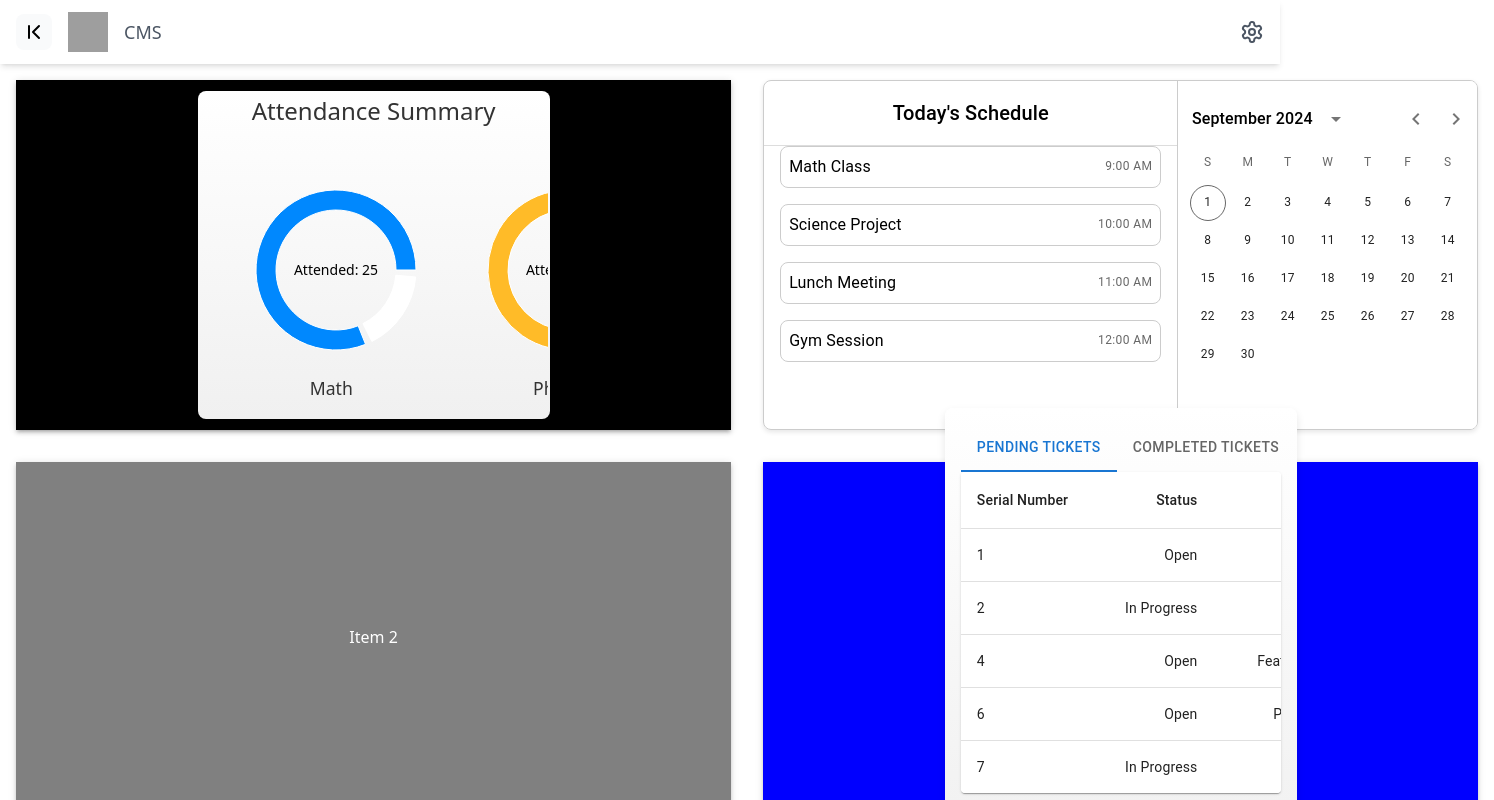
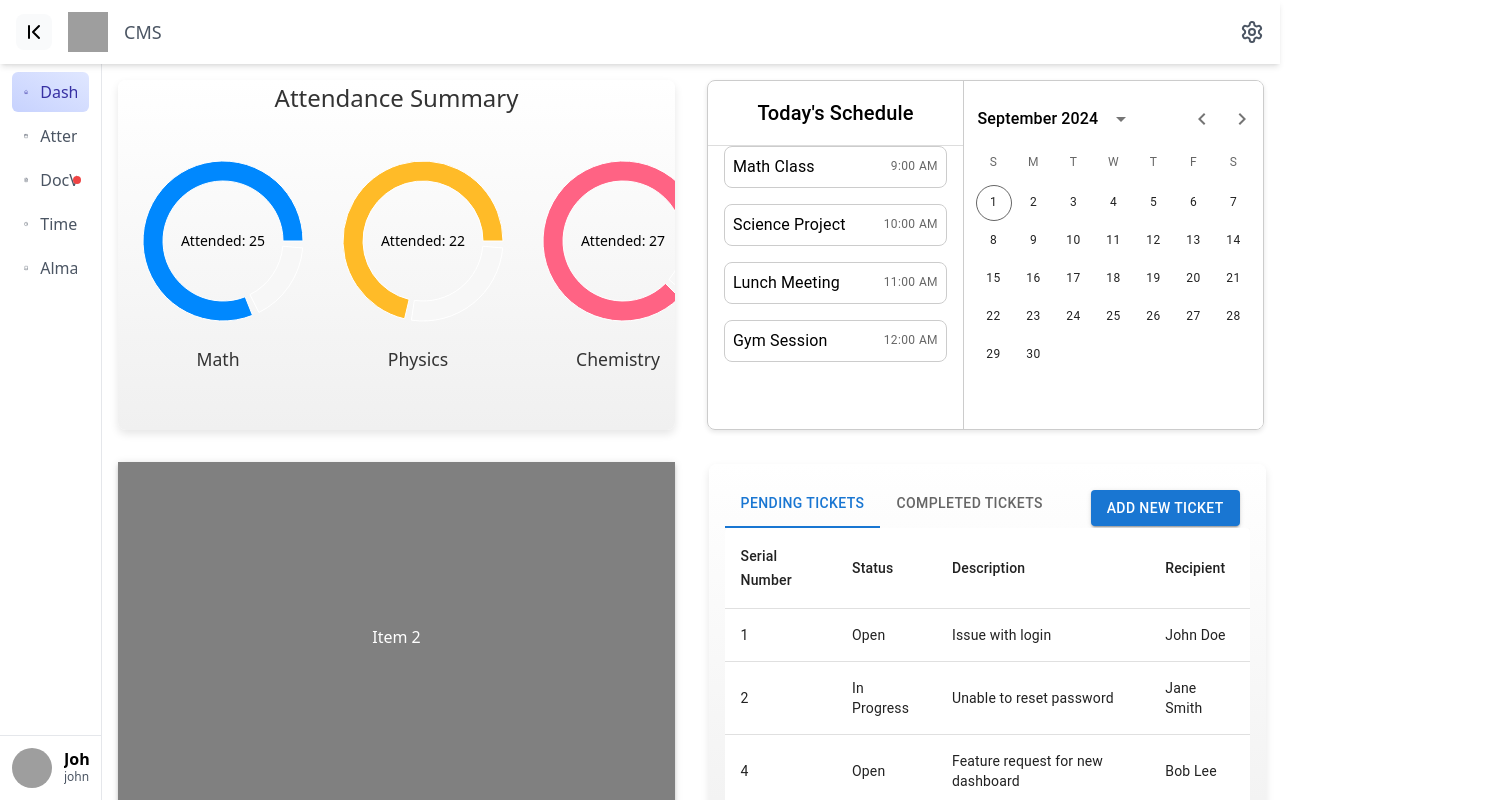
Before and after one commit to Nokesh11/FSD_G14_MY, a React (Create React App) app in the folder frontend/: page /dashboard in a window 1280 px wide. Shown: the top 800 px of the page, 1494 px wide, since content can reach past the window. Built offline with nearby package versions, Linux system fonts and the light colour scheme; grey boxes are pictures that could not be loaded.

Commit message:
integrated attendance chart successfully. however, the ticket table is giving an issue with varying table size depending on the tabs and minor inconsistent css

```diff
--- a/frontend/src/components/AttendanceChart.jsx
+++ b/frontend/src/components/AttendanceChart.jsx
@@ -13,12 +13,12 @@ const subjects = [
 
 // Colors for attended portion (unattended will be white)
 const COLORS = [
-    ['#0088FE', '#FFFFFF'], // Math
-    ['#FFBB28', '#FFFFFF'], // Physics
-    ['#FF6384', '#FFFFFF'], // Chemistry
-    ['#4BC0C0', '#FFFFFF'], // Biology
-    ['#9966FF', '#FFFFFF'], // English
-    ['#66FF66', '#FFFFFF'], // History
+    ['#0088FE', '#f7f7f7'], // Math
+    ['#FFBB28', '#f7f7f7'], // Physics
+    ['#FF6384', '#f7f7f7'], // Chemistry
+    ['#4BC0C0', '#f7f7f7'], // Biology
+    ['#9966FF', '#f7f7f7'], // English
+    ['#66FF66', '#f7f7f7'], // History
 ];
 
 export default class AttendanceChart extends PureComponent {
@@ -70,9 +70,10 @@ export default class AttendanceChart extends PureComponent {
 // Simple card styles
 const styles = {
     card: {
-        width: '51.5%',
-        margin: '0.1rem',
-        padding: '0.1rem',
+        width: '100%',
+        height: '100%',
+        // margin: '0.1rem',
+        // padding: '0.1rem',
         boxShadow: '0 4px 8px rgba(0, 0, 0, 0.1)',
         borderRadius: '8px',
         backgroundImage: 'linear-gradient(to bottom, #ffffff, #f0f0f0)',
@@ -88,15 +89,15 @@ const styles = {
         display: 'flex',
         flexDirection: 'row',
         overflowX: 'scroll', // Enable horizontal scroll
-        padding: '1rem',
+        paddingBottom: '1rem',
     },
     chartContainer: {
         flex: '0 0 auto', // Prevent charts from shrinking
-        margin: '0 1rem', // Add space between charts
+        // margin: '0 1rem', // Add space between charts
         textAlign: 'center',
     },
     subjectLabel: {
-        marginTop: '10px',
+        margin: '10px',
         fontSize: '1.1em',
         color: '#333',
     },
--- a/frontend/src/components/TicketTable.jsx
+++ b/frontend/src/components/TicketTable.jsx
@@ -34,6 +34,7 @@ const completedRows = [
     createTicketData(3, 'Closed', 'Bug in payment gateway', 'Alice Johnson'),
     createTicketData(5, 'Resolved', 'UI glitch on homepage', 'Charlie Brown'),
     createTicketData(8, 'Resolved', 'Performance optimization', 'Daniel James'),
+    createTicketData(9, 'Resolved', 'Code optimization', 'Charlie James'),
 ];
 
 // Main component with tabs and new ticket functionality
@@ -69,14 +70,21 @@ export default function TicketTableWithTabs() {
 
     // Table rendering function
     const renderTable = (rows) => (
-        <TableContainer component={Paper} sx={{ maxWidth: "100%", overflowY: 'auto', overflowX: 'auto' }}>
-            <Table stickyHeader sx={{ minWidth: 650 }} aria-label="ticket table">
+        <React.Fragment>
+            <TableContainer
+                component={Paper}
+                sx={{
+                    maxHeight: 400, // Set max height for scrollable table
+                    overflowY: 'auto', // Enable vertical scrolling
+                }}
+            >
+                <Table stickyHeader sx={{ minWidth: "50%" }} aria-label="ticket table">
                     <TableHead>
                         <TableRow>
                             <TableCell>Serial Number</TableCell>
-                        <TableCell align="right">Status</TableCell>
-                        <TableCell align="right">Description</TableCell>
-                        <TableCell align="right">Recipient</TableCell>
+                            <TableCell>Status</TableCell>
+                            <TableCell>Description</TableCell>
+                            <TableCell>Recipient</TableCell>
                         </TableRow>
                     </TableHead>
                     <TableBody>
@@ -88,31 +96,28 @@ export default function TicketTableWithTabs() {
                                 <TableCell component="th" scope="row">
                                     {ticket.serial}
                                 </TableCell>
-                            <TableCell align="right">{ticket.status}</TableCell>
-                            <TableCell align="right">{ticket.description}</TableCell>
-                            <TableCell align="right">{ticket.recipient}</TableCell>
+                                <TableCell>{ticket.status}</TableCell>
+                                <TableCell>{ticket.description}</TableCell>
+                                <TableCell>{ticket.recipient}</TableCell>
                             </TableRow>
                         ))}
                     </TableBody>
                 </Table>
             </TableContainer>
+        </React.Fragment>
     );
 
     return (
         <div style={styles.card}>
-            <Box sx={{ width: '100%' }}>
-                <Tabs value={tabIndex} onChange={handleTabChange} aria-label="ticket tabs">
-                    <Tab label="Pending Tickets" />
-                    <Tab label="Completed Tickets" />
-                </Tabs>
-
-                {/* Render table based on selected tab */}
-                {tabIndex === 0 && renderTable(pendingRows)}
-                {tabIndex === 1 && renderTable(completedRows)}
-
+            <Box sx={{ width: '100%', height: '100%', position: 'relative' }}>
                 {/* New Ticket Button */}
-                {tabIndex === 0 && (
-                    <Button variant="contained" color="primary" onClick={handleOpenDialog} style={styles.newTicketButton}>
+                {(
+                    <Button
+                        variant="contained"
+                        color="primary"
+                        onClick={handleOpenDialog}
+                        style={styles.newTicketButton}
+                    >
                         Add New Ticket
                     </Button>
                 )}
@@ -142,10 +147,25 @@ export default function TicketTableWithTabs() {
                         />
                     </DialogContent>
                     <DialogActions>
-                        <Button onClick={handleCloseDialog} color="secondary">Cancel</Button>
-                        <Button onClick={handleSubmit} color="primary">Submit</Button>
+                        <Button onClick={handleCloseDialog} color="secondary">
+                            Cancel
+                        </Button>
+                        <Button onClick={handleSubmit} color="primary">
+                            Submit
+                        </Button>
                     </DialogActions>
                 </Dialog>
+
+                <Tabs value={tabIndex} onChange={handleTabChange} aria-label="ticket tabs">
+                    <Tab label="Pending Tickets" />
+                    <Tab label="Completed Tickets" />
+                </Tabs>
+
+                {/* Render table based on selected tab */}
+                <Box sx={{ height: '85%', position: 'relative', overflow: 'hidden' }}>
+                    {tabIndex === 0 && renderTable(pendingRows)}
+                    {tabIndex === 1 && renderTable(completedRows)}
+                </Box>
             </Box>
         </div>
     );
@@ -154,16 +174,17 @@ export default function TicketTableWithTabs() {
 // Simple card styles
 const styles = {
     card: {
-        width: '51.5%',
+        width: '100%',
+        height: '100%', // Full height of the viewport
         margin: '0.1rem',
         padding: '1rem',
         boxShadow: '0 4px 8px rgba(0, 0, 0, 0.1)',
         borderRadius: '8px',
         backgroundImage: 'linear-gradient(to bottom, #ffffff, #f0f0f0)',
-        overflowX: 'auto', // Add horizontal scroll
     },
     newTicketButton: {
-        marginTop: '20px',
-        float: 'right',
+        position: 'absolute',
+        top: '10px',
+        right: '10px',
     },
 };
--- a/frontend/src/pages/StudentDashBoard.jsx
+++ b/frontend/src/pages/StudentDashBoard.jsx
@@ -26,6 +26,7 @@ function StudentDashboard() {
               padding: 2,
               display: "flex",
               flexDirection: "column",
+              overflow: "auto", // Handle overflow better
             }}
           >
             <Grid container spacing={4} sx={{ flexGrow: 1 }}>
@@ -34,13 +35,9 @@ function StudentDashboard() {
                 <Box
                   width="100%"
                   height="350px"
-                  bgcolor="black"
-                  color="white"
                   display="flex"
                   justifyContent="center"
                   alignItems="center"
-                  p={2}
-                  sx={{ boxShadow: 3 }}
                 >
                   <AttendanceChart />
                 </Box>
@@ -64,7 +61,6 @@ function StudentDashboard() {
                       flex: 1,
                       display: "flex",
                       flexDirection: "column",
-                      width: "70%",
                     }}
                   >
                     {/* Fixed Heading */}
@@ -150,14 +146,12 @@ function StudentDashboard() {
               <Grid item xs={12} sm={6}>
                 <Box
                   width="100%"
-                  height="350px"
-                  bgcolor="blue"
-                  color="white"
-                  display="flex"
+                  height="87%"
+                  display="-ms-flexbox"
                   justifyContent="center"
                   alignItems="center"
-                  p={2}
-                  sx={{ boxShadow: 3 }}
+                // p={2}
+                // sx={{ boxShadow: 3 }}
                 >
                   <TicketTable />
                 </Box>
```
Also changed, not shown: frontend/src/pages/page.jsx (deleted), 1 other file (tests, documents, lock files or other folders). Lines whose indentation alone changed are shown as unchanged.
